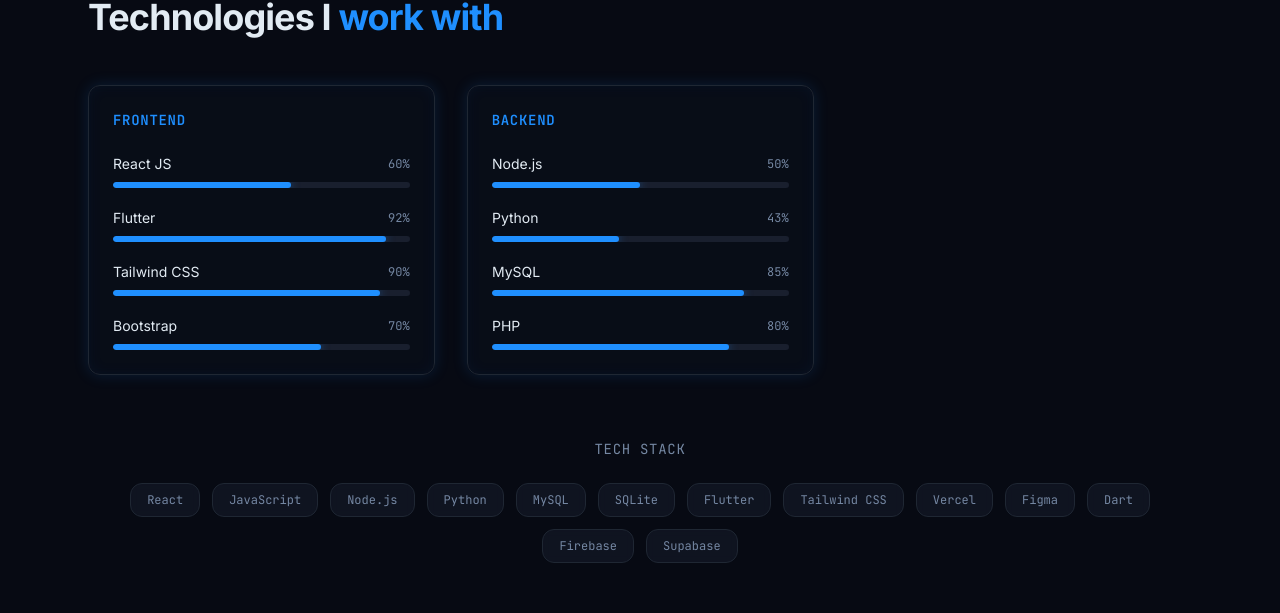
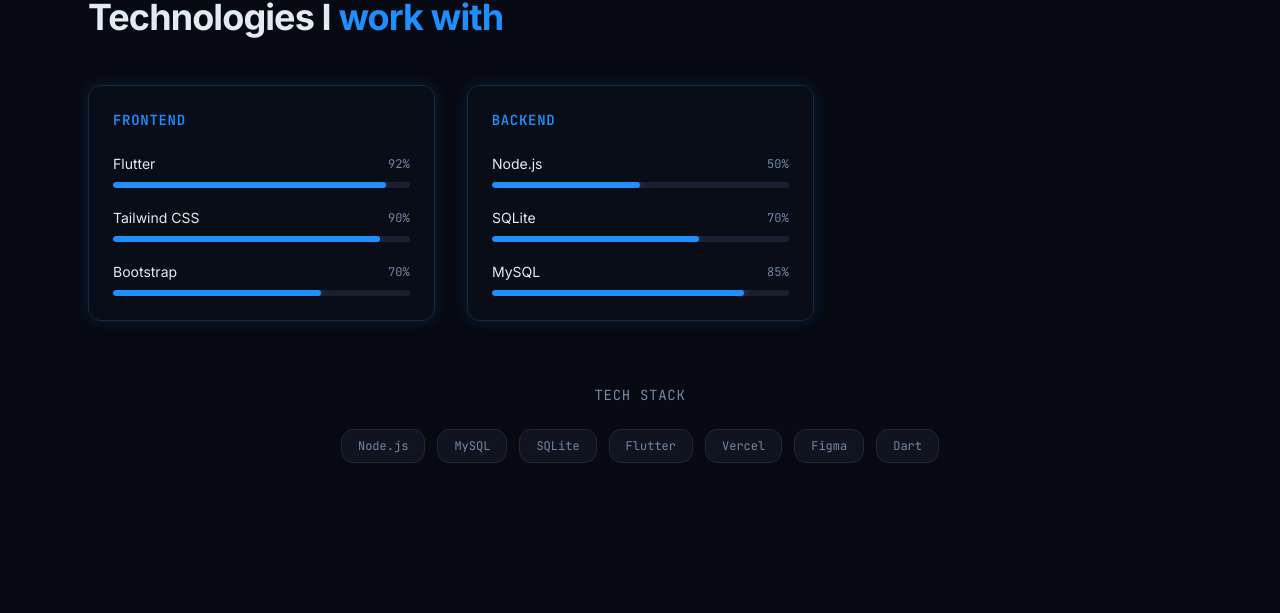
Before and after one commit to Ibrohimstilllearning/futuristic-portfolio-website, a Next.js app: page / in a window 1280 px wide. Shown: the part 1780-2393 px from the top of the page. Built offline with nearby package versions, Linux system fonts and the light colour scheme.

Commit message:
Update skills-section.tsx
yeah

```diff
--- a/components/skills-section.tsx
+++ b/components/skills-section.tsx
@@ -6,7 +6,6 @@ const skillCategories = [
   {
     title: "Frontend",
     skills: [
-      { name: "React JS", level: 60 },
       { name: "Flutter", level: 92 },
       { name: "Tailwind CSS", level: 90 },
       { name: "Bootstrap", level: 70 },
@@ -16,16 +15,15 @@ const skillCategories = [
     title: "Backend",
     skills: [
       { name: "Node.js", level: 50 },
-      { name: "Python", level: 43 },
+      { name: "SQLite", level: 70 },
       { name: "MySQL", level: 85 },
-      { name: "PHP", level: 80 },
     ],
   },
 ]
 
 const technologies = [
-  "React","JavaScript", "Node.js", "Python", "MySQL",
-  "SQLite","Flutter","Tailwind CSS", "Vercel", "Figma", "Dart", "Firebase", "Supabase",
+  "Node.js","MySQL",
+  "SQLite","Flutter", "Vercel", "Figma", "Dart",
 ]
 
 export function SkillsSection() {
```
